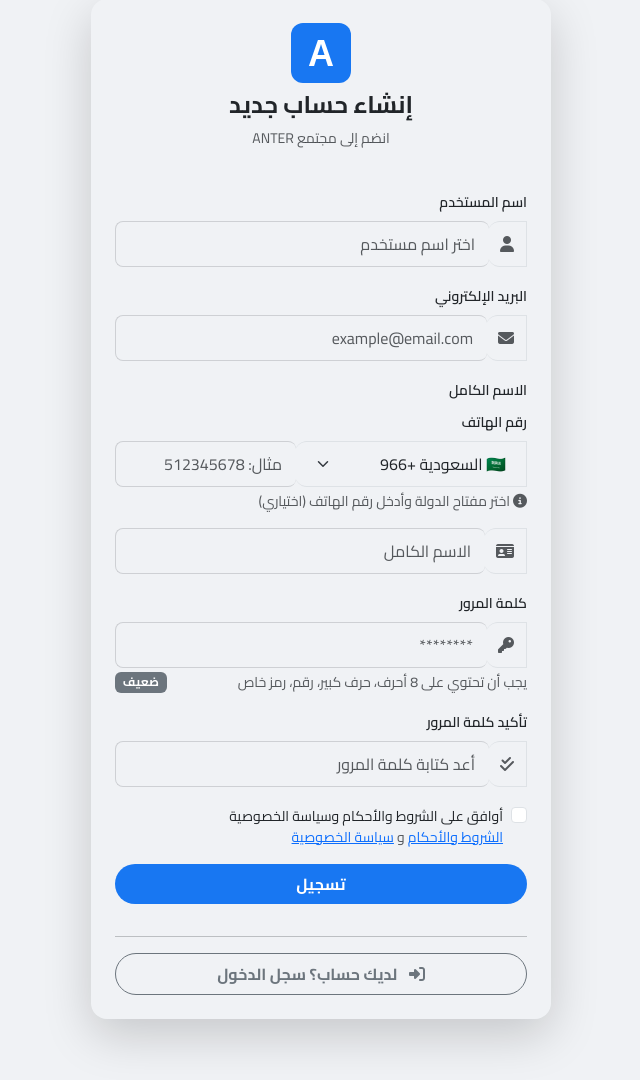
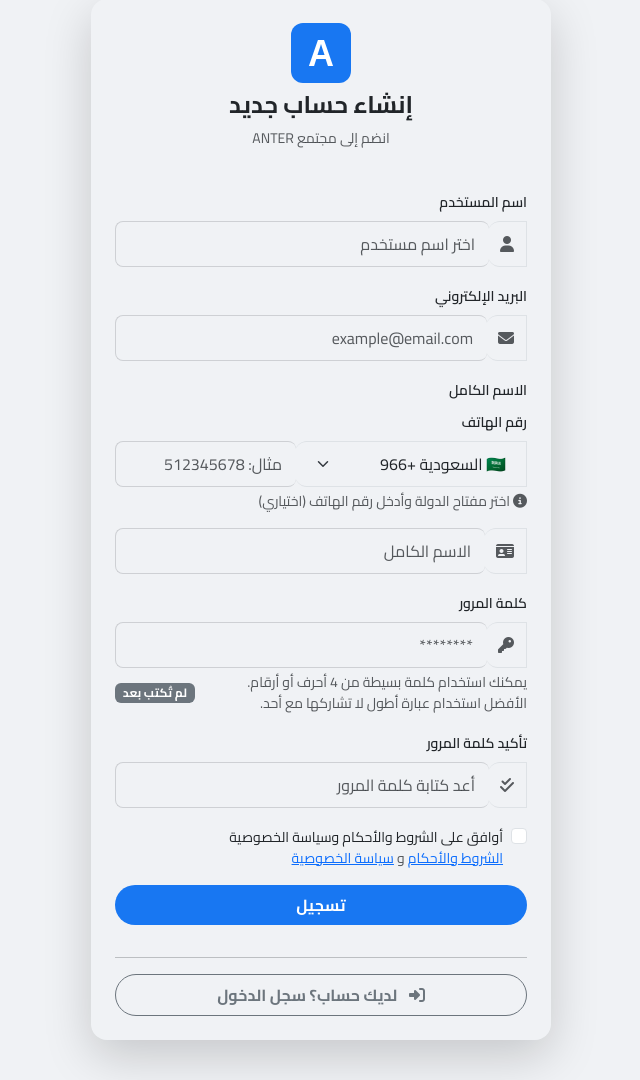
Before and after one commit to smart2ye/ANTER, a Flask app: page /auth/register in a window 1280 px wide. Shown: the part 79-1159 px from the top of the page, without its empty margins (319-959 px from the left). Run offline with Flask 3, Linux system fonts and the light colour scheme.

Commit message:
تسهيل كلمات المرور مع تحذير القوة

```diff
--- a/app/forms/auth.py
+++ b/app/forms/auth.py
@@ -1,6 +1,6 @@
 from flask_wtf import FlaskForm
 from wtforms import StringField, PasswordField, SubmitField, BooleanField, SelectField
-from wtforms.validators import DataRequired, Email, Length, EqualTo, ValidationError, Regexp, Optional
+from wtforms.validators import DataRequired, Email, Length, EqualTo, ValidationError, Optional
 from app.models import User
 import re
 
@@ -60,11 +60,7 @@ class RegistrationForm(FlaskForm):
 
     password = PasswordField('كلمة المرور', validators=[
         DataRequired(),
-        Length(min=8, message='يجب أن تكون كلمة المرور 8 أحرف على الأقل.'),
-        Regexp(
-            r'^(?=.*[a-z])(?=.*[A-Z])(?=.*\d)(?=.*[@$!%*?&])[A-Za-z\d@$!%*?&]{8,}$',
-            message='يجب أن تحتوي كلمة المرور على: حرف كبير، حرف صغير، رقم، ورمز خاص (@$!%*?&).'
-        )
+        Length(min=4, message='اكتب كلمة مرور من 4 أحرف أو أرقام على الأقل.')
     ])
     confirm_password = PasswordField('تأكيد كلمة المرور', validators=[DataRequired(), EqualTo('password')])
     terms_agreed = BooleanField('أوافق على الشروط والأحكام وسياسة الخصوصية', validators=[DataRequired(message='يجب الموافقة على الشروط والأحكام.')])
@@ -89,16 +85,6 @@ class RegistrationForm(FlaskForm):
             if user:
                 raise ValidationError('رقم الهاتف مستخدم بالفعل.')
 
-    def validate_password(self, password):
-        if not re.search(r'[A-Z]', password.data):
-            raise ValidationError('يجب أن تحتوي كلمة المرور على حرف كبير واحد على الأقل.')
-        if not re.search(r'[a-z]', password.data):
-            raise ValidationError('يجب أن تحتوي كلمة المرور على حرف صغير واحد على الأقل.')
-        if not re.search(r'\d', password.data):
-            raise ValidationError('يجب أن تحتوي كلمة المرور على رقم واحد على الأقل.')
-        if not re.search(r'[@$!%*?&]', password.data):
-            raise ValidationError('يجب أن تحتوي كلمة المرور على رمز خاص واحد على الأقل (@$!%*?&).')
-
 # ============================================
 # نماذج إعادة تعيين كلمة المرور
 # ============================================
@@ -109,11 +95,7 @@ class ResetPasswordRequestForm(FlaskForm):
 class ResetPasswordForm(FlaskForm):
     password = PasswordField('كلمة المرور الجديدة', validators=[
         DataRequired(),
-        Length(min=8, message='يجب أن تكون كلمة المرور 8 أحرف على الأقل.'),
-        Regexp(
-            r'^(?=.*[a-z])(?=.*[A-Z])(?=.*\d)(?=.*[@$!%*?&])[A-Za-z\d@$!%*?&]{8,}$',
-            message='يجب أن تحتوي كلمة المرور على: حرف كبير، حرف صغير، رقم، ورمز خاص (@$!%*?&).'
-        )
+        Length(min=4, message='اكتب كلمة مرور من 4 أحرف أو أرقام على الأقل.')
     ])
     confirm_password = PasswordField('تأكيد كلمة المرور', validators=[DataRequired(), EqualTo('password')])
     submit = SubmitField('تغيير كلمة المرور')
--- a/app/templates/auth/register.html
+++ b/app/templates/auth/register.html
@@ -88,10 +88,11 @@
                     {{ form.password(class="form-control border-start-0 rounded-3" + (" is-invalid" if form.password.errors else ""),
                                      placeholder="********", id="passwordInput", style="border-radius: 0 12px 12px 0;") }}
                 </div>
-                <div class="d-flex justify-content-between mt-1">
-                    <small class="text-muted">يجب أن تحتوي على 8 أحرف، حرف كبير، رقم، رمز خاص</small>
-                    <span id="passwordStrength" class="badge bg-secondary">ضعيف</span>
+                <div class="d-flex justify-content-between align-items-center mt-1 gap-2">
+                    <small class="text-muted">يمكنك استخدام كلمة بسيطة من 4 أحرف أو أرقام. الأفضل استخدام عبارة أطول لا تشاركها مع أحد.</small>
+                    <span id="passwordStrength" class="badge bg-secondary">لم تُكتب بعد</span>
                 </div>
+                <small id="passwordWarning" class="d-block mt-1" aria-live="polite"></small>
                 {% for error in form.password.errors %}
                     <div class="invalid-feedback d-block">{{ error }}</div>
                 {% endfor %}
@@ -145,18 +146,30 @@
     if (passwordInput && strengthBadge) {
         passwordInput.addEventListener('input', function() {
             const password = this.value;
+            const warning = document.getElementById('passwordWarning');
             let strength = 0;
+            if (password.length >= 4) strength++;
             if (password.length >= 8) strength++;
-            if (/[a-z]/.test(password)) strength++;
+            if (/[a-z\u0600-\u06FF]/.test(password)) strength++;
             if (/[A-Z]/.test(password)) strength++;
             if (/[0-9]/.test(password)) strength++;
-            if (/[@$!%*?&]/.test(password)) strength++;
+            if (/[^\w\s]/.test(password)) strength++;
 
-            const levels = ['ضعيف', 'ضعيف', 'متوسط', 'جيد', 'قوي جداً'];
-            const colors = ['bg-secondary', 'bg-danger', 'bg-warning', 'bg-info', 'bg-success'];
+            const levels = ['لم تُكتب بعد', 'ضعيف', 'ضعيف', 'متوسط', 'جيد', 'قوي'];
+            const colors = ['bg-secondary', 'bg-danger', 'bg-danger', 'bg-warning', 'bg-info', 'bg-success'];
+            strengthBadge.textContent = levels[strength] || 'قوي';
+            strengthBadge.className = `badge ${colors[strength] || 'bg-success'}`;
 
-            strengthBadge.textContent = levels[strength] || 'ضعيف';
-            strengthBadge.className = `badge ${colors[strength] || 'bg-secondary'}`;
+            if (!password) {
+                warning.textContent = '';
+                warning.className = 'd-block mt-1';
+            } else if (strength <= 2) {
+                warning.textContent = 'تحذير: هذه كلمة مرور ضعيفة ويمكنك المتابعة، لكن يُفضَّل جعلها أطول وإضافة أرقام أو رموز.';
+                warning.className = 'd-block mt-1 text-warning-emphasis';
+            } else {
+                warning.textContent = 'جيد، تبدو كلمة المرور أقوى.';
+                warning.className = 'd-block mt-1 text-success';
+            }
         });
     }
 </script>
```
Also changed, not shown: app/templates/auth/reset_password.html (+23 -1 lines), tests/test_anter_assistant.py (+17 -2 lines).
